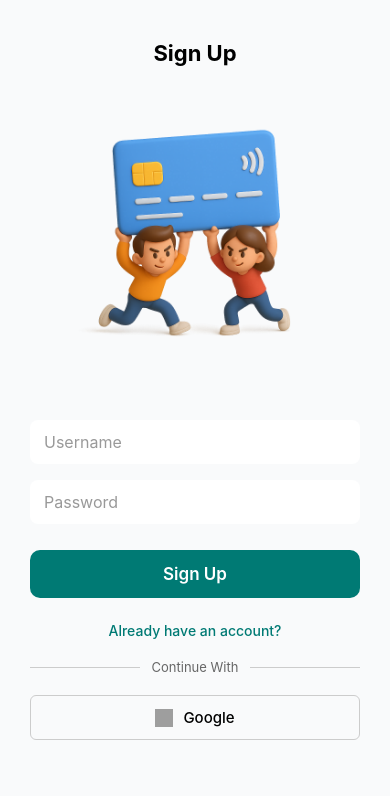
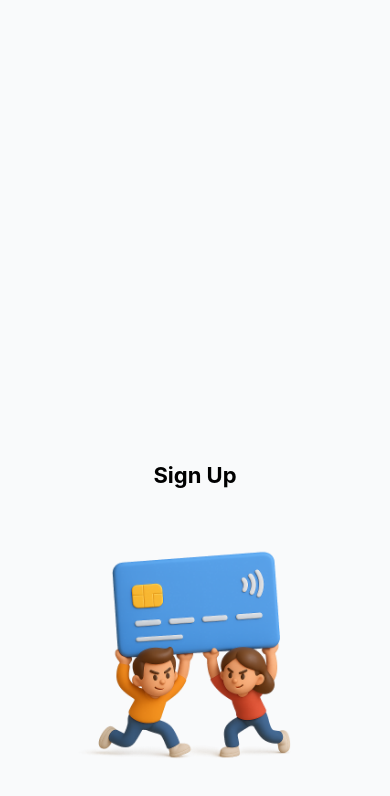
Before and after one commit to angus-lau/finance-app, a React Native app in the folder finapp/: screen /SignUpScreen in a window 390 px wide. Shown: the top 796 px of the page. Built offline with nearby package versions, Linux system fonts and the light colour scheme; grey boxes are pictures that could not be loaded.

Commit message:
add in KeyboardAvoidView

```diff
--- a/finapp/auth/LoginScreen.js
+++ b/finapp/auth/LoginScreen.js
@@ -1,10 +1,15 @@
 import React from 'react';
-import {View, Text, TextInput, TouchableOpacity, StyleSheet, Image, SafeAreaView, Dimensions} from 'react-native';
+import {View, Text, TextInput, TouchableOpacity, StyleSheet, Image, SafeAreaView, Dimensions, KeyboardAvoidingView, ScrollView, Platform} from 'react-native';
 
 const { width } = Dimensions.get('window');
 
 export default function LoginScreen() {
   return (
+    <KeyboardAvoidingView
+      style={{ flex: 1 }}
+      behavior={Platform.OS === 'ios' ? 'padding' : 'height'}
+    >
+      <ScrollView contentContainerStyle={{ flexGrow: 1 }}>
         <SafeAreaView style={styles.container}>
           <View style={styles.topSection}>
             <Text style={styles.welcomeText}>Login</Text>
@@ -32,11 +37,11 @@ export default function LoginScreen() {
             </TouchableOpacity>
 
             <View style={styles.footerLinks}>
-
               <TouchableOpacity>
                 <Text style={styles.rightText}>Forgot Password?</Text>
               </TouchableOpacity>
             </View>
+
             <View style={styles.dividerContainer}>
               <View style={styles.line} />
               <Text style={styles.dividerText}>Continue With</Text>
@@ -45,15 +50,20 @@ export default function LoginScreen() {
 
             <TouchableOpacity style={styles.googleButton}>
               <Image
-            source={{ uri: 'https://developers.google.com/static/identity/images/g-logo.png' }}
+                source={{
+                  uri: 'https://developers.google.com/static/identity/images/g-logo.png',
+                }}
                 style={styles.googleIcon}
               />
               <Text style={styles.googleButtonText}>Google</Text>
             </TouchableOpacity>
           </View>
         </SafeAreaView>
+      </ScrollView>
+    </KeyboardAvoidingView>
   );
 }
+
 
 const styles = StyleSheet.create({
   container: {
--- a/finapp/auth/SignUpScreen.js
+++ b/finapp/auth/SignUpScreen.js
@@ -1,5 +1,5 @@
 import React from 'react';
-import {View, Text, TextInput, TouchableOpacity, StyleSheet, Image, SafeAreaView, Dimensions} from 'react-native';
+import {View, Text, TextInput, TouchableOpacity, StyleSheet, Image, SafeAreaView, Dimensions, Platform, KeyboardAvoidingView, ScrollView} from 'react-native';
 import { useNavigation } from '@react-navigation/native';
 
 const { width } = Dimensions.get('window');
@@ -11,6 +11,12 @@ export default function SignUpScreen() {
       navigation.navigate('LoginScreen');
     };
   return (
+    <KeyboardAvoidingView
+    style={styles.container}
+    behavior={Platform.OS === 'ios' ? 'padding' : 'height'}
+  >
+    <ScrollView contentContainerStyle={{ flexGrow: 1 }}>
+      <SafeAreaView style={styles.container}></SafeAreaView>
     <SafeAreaView style={styles.container}>
       <View style={styles.topSection}>
         <Text style={styles.welcomeText}>Sign Up</Text>
@@ -59,7 +65,9 @@ export default function SignUpScreen() {
 
       </View>
     </SafeAreaView>
-  );
+    </ScrollView>
+  </KeyboardAvoidingView>
+);
 }
 
 const styles = StyleSheet.create({
```
Lines whose indentation alone changed are shown as unchanged.
